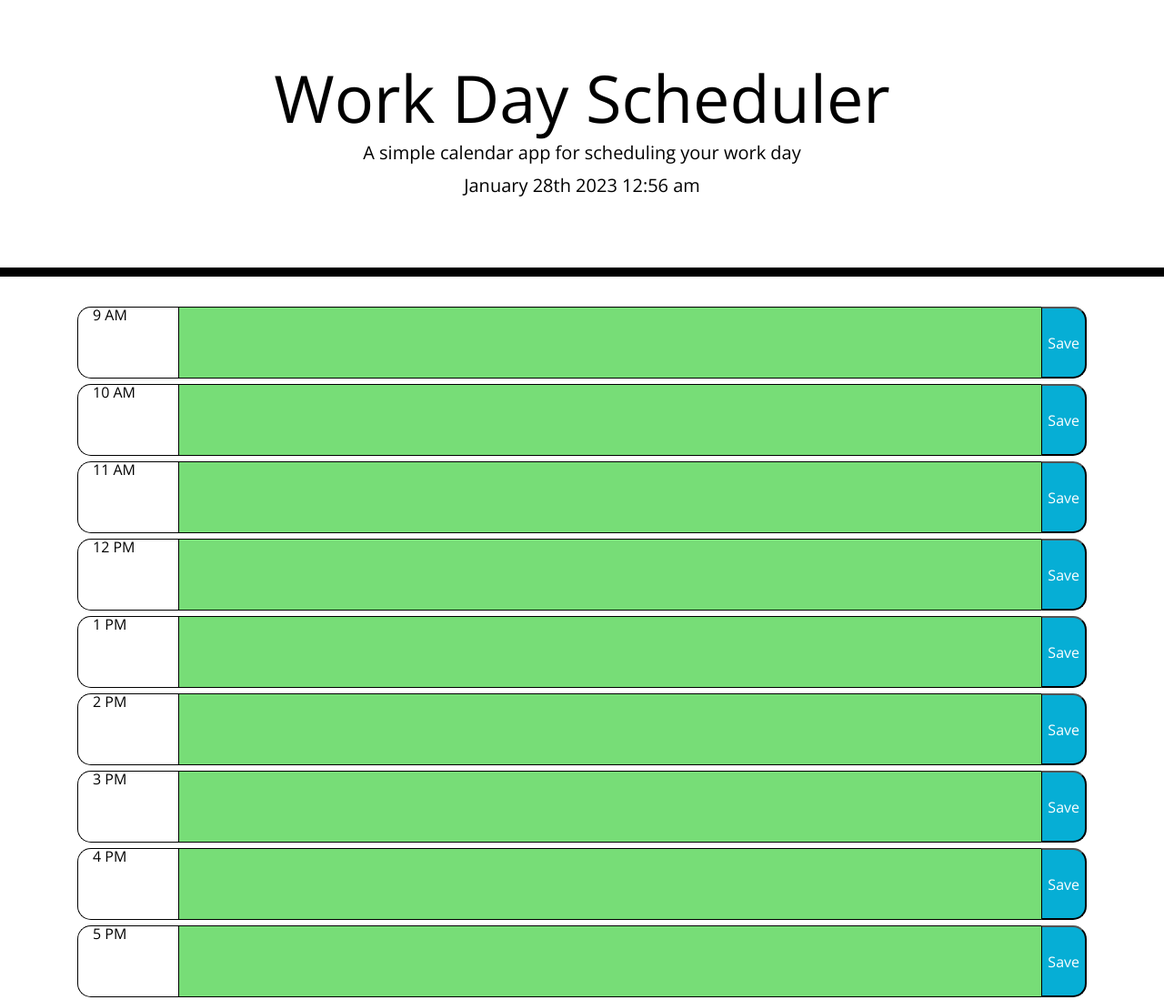
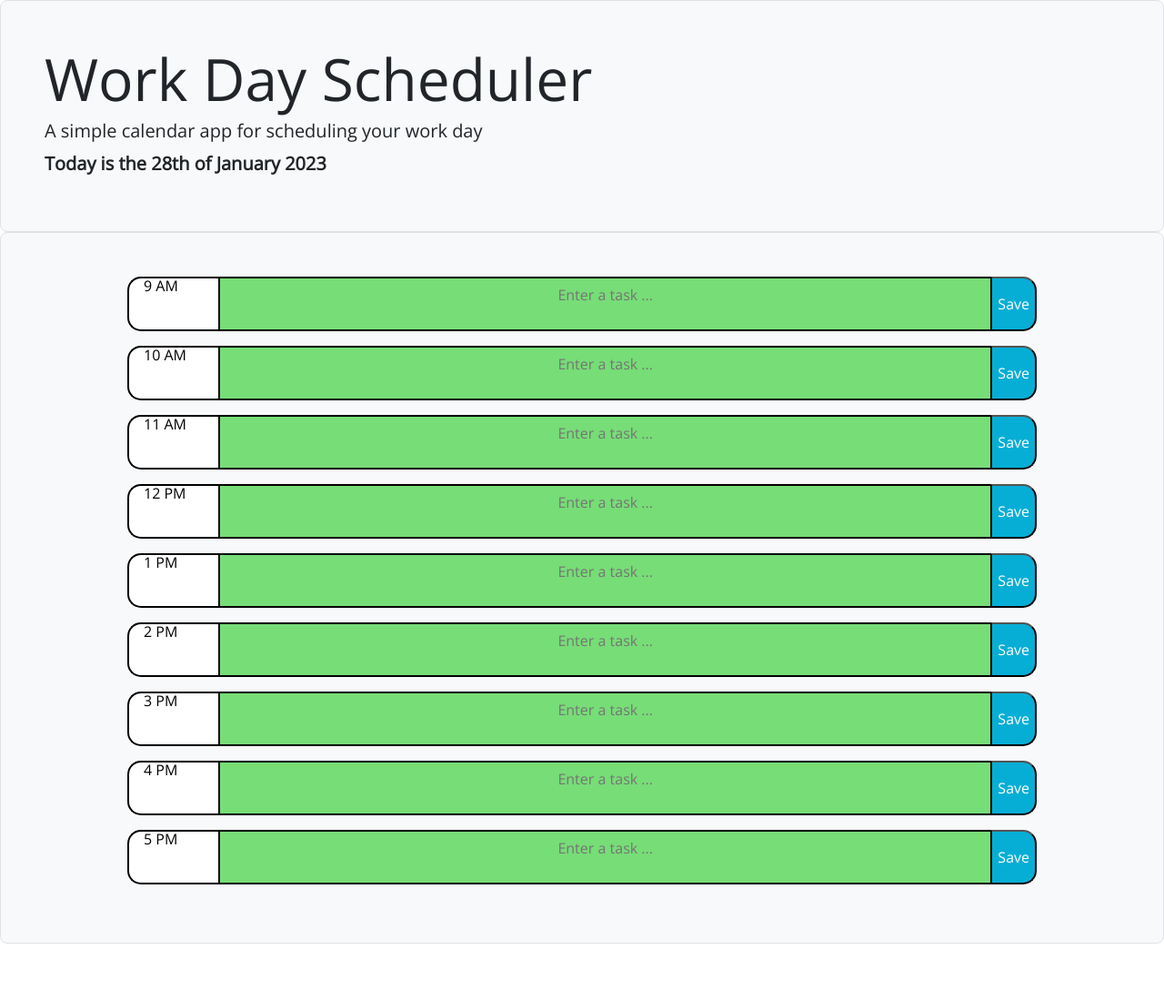
Before and after one commit to c4rli/Daily-Planner-Webapp, a plain HTML site: page index.html in a window 1280 px wide. Shown: the whole page at 91% size. After the commit the page ends 1037 px from the top, so only its background shows below. Drawn offline with nearby package versions, Linux system fonts and the light colour scheme.

Commit message:
Upgrade to Bootstrap 5, update styling of elements

```diff
--- a/assets/css/style.css
+++ b/assets/css/style.css
@@ -13,12 +13,8 @@ textarea {
   padding: 10px;
 }
 
-.jumbotron {
-  text-align: center;
-  background-color: transparent;
-  color: black;
-  border-radius: 0;
-  border-bottom: 10px solid black;
+#dateString {
+  font-weight: bold;
 }
 
 .description {
@@ -28,49 +24,51 @@ textarea {
 .time-block {
   text-align: center;
   border-radius: 0px;
-  border-top: 1px solid #000000;
-  border-bottom: 1px solid #000000;
+  border-top: solid #000000;
+  border-bottom: solid #000000;
+  border-width: 2px;
 }
 
-.row {
+.time-block-container {
   white-space: pre-wrap;
-  height: 80px;
-  border-top: 1px solid white;
-  margin: 5px 0px;
+  height: 60px;
+  max-width: 1000px;
 }
 
 .hour {
+  white-space: nowrap;
   background-color: #ffffff;
   color: #000000;
-  border-top: 1px solid #000000;
-  border-left: 1px solid #000000;
-  border-bottom: 1px solid #000000;
+  border-top: solid #000000;
+  border-left: solid #000000;
+  border-bottom: solid #000000;
   border-top-left-radius: 15px;
   border-bottom-left-radius: 15px;
+  border-width: 2px;
   width: 10%;
+
 }
 
 .past {
   background-color: #d3d3d3;
-  color: white;
 }
 
 .present {
   background-color: #ff6961;
-  color: white;
 }
 
 .future {
   background-color: #77dd77;
-  color: white;
 }
 
 .saveBtn {
-  border-left: 1px solid black;
+  border-left: solid;
   border-top-right-radius: 15px;
   border-bottom-right-radius: 15px;
   background-color: #06aed5;
   color: white;
+  border-width: 2px;
+  border-color: #000000;
 }
 
 .saveBtn i:hover {
--- a/assets/js/script.js
+++ b/assets/js/script.js
@@ -24,11 +24,15 @@ function generateTimeblocks() {
 
 function createTimeblock(blockArray, index) {
     var time = moment(blockArray[0]);
-    var eventTexr = blockArray[1];
+    var eventText = blockArray[1];
 
-    var timeblock = $("<div>").addClass("row").attr("data-index", index);
-    var blockTime = $("<div>").text(time.format("h A")).addClass("hour px-3");
-    var blockText = $("<textarea>").text(eventTexr).addClass("time-block flex-grow-1");
+    var timeblock = $("<div>").addClass("time-block-container d-flex flex-row mb-3 mx-auto")
+        .attr("data-index", index);
+    var blockTime = $("<div>").text(time.format("h A"))
+        .addClass("hour px-3");
+    var blockText = $("<textarea>").text(eventText)
+        .addClass("time-block flex-grow-1")
+        .attr("placeholder", "Enter a task ...");
     var blockSave = $("<button>").text("Save").addClass("saveBtn");
 
     if (moment(time).isSame(currentDayTime, "hour")) {
@@ -46,7 +50,7 @@ function createTimeblock(blockArray, index) {
 }
 
 var currentDayTime = moment();
-$("#currentDay").text(currentDayTime.format("MMMM Do YYYY h:mm a"));
+$("#currentDay").text(currentDayTime.format("Do [of] MMMM YYYY"));
 
 var contanerEl = $("#mainContainer");
 
--- a/index.html
+++ b/index.html
@@ -5,7 +5,7 @@
   <meta charset="UTF-8" />
   <meta name="viewport" content="width=device-width, initial-scale=1.0" />
   <meta http-equiv="X-UA-Compatible" content="ie=edge" />
-  <link rel="stylesheet" href="https://stackpath.bootstrapcdn.com/bootstrap/4.3.1/css/bootstrap.min.css" />
+  <link href="https://cdn.jsdelivr.net/npm/bootstrap@5.3.0-alpha1/dist/css/bootstrap.min.css" rel="stylesheet" integrity="sha384-GLhlTQ8iRABdZLl6O3oVMWSktQOp6b7In1Zl3/Jr59b6EGGoI1aFkw7cmDA6j6gD" crossorigin="anonymous">
   <link rel="stylesheet" href="https://use.fontawesome.com/releases/v5.8.1/css/all.css"
     integrity="sha384-50oBUHEmvpQ+1lW4y57PTFmhCaXp0ML5d60M1M7uH2+nqUivzIebhndOJK28anvf" crossorigin="anonymous" />
   <link href="https://fonts.googleapis.com/css?family=Open+Sans&display=swap" rel="stylesheet" />
@@ -14,12 +14,12 @@
 </head>
 
 <body>
-  <header class="jumbotron">
+  <header class="h-100 p-5 bg-light border rounded-3">
     <h1 class="display-3">Work Day Scheduler</h1>
-    <p class="lead ">A simple calendar app for scheduling your work day</p>
-    <p id="currentDay" class="lead"></p>
+    <p class="lead">A simple calendar app for scheduling your work day</p>
+    <p id="dateString" class="lead">Today is the <span id="currentDay"></span> </p>
   </header>
-  <div id="mainContainer" class="container">
+  <div id="mainContainer" class="h-100 p-5 bg-light border rounded-3">
     <!-- Timeblocks go here -->
 
   </div>
```
